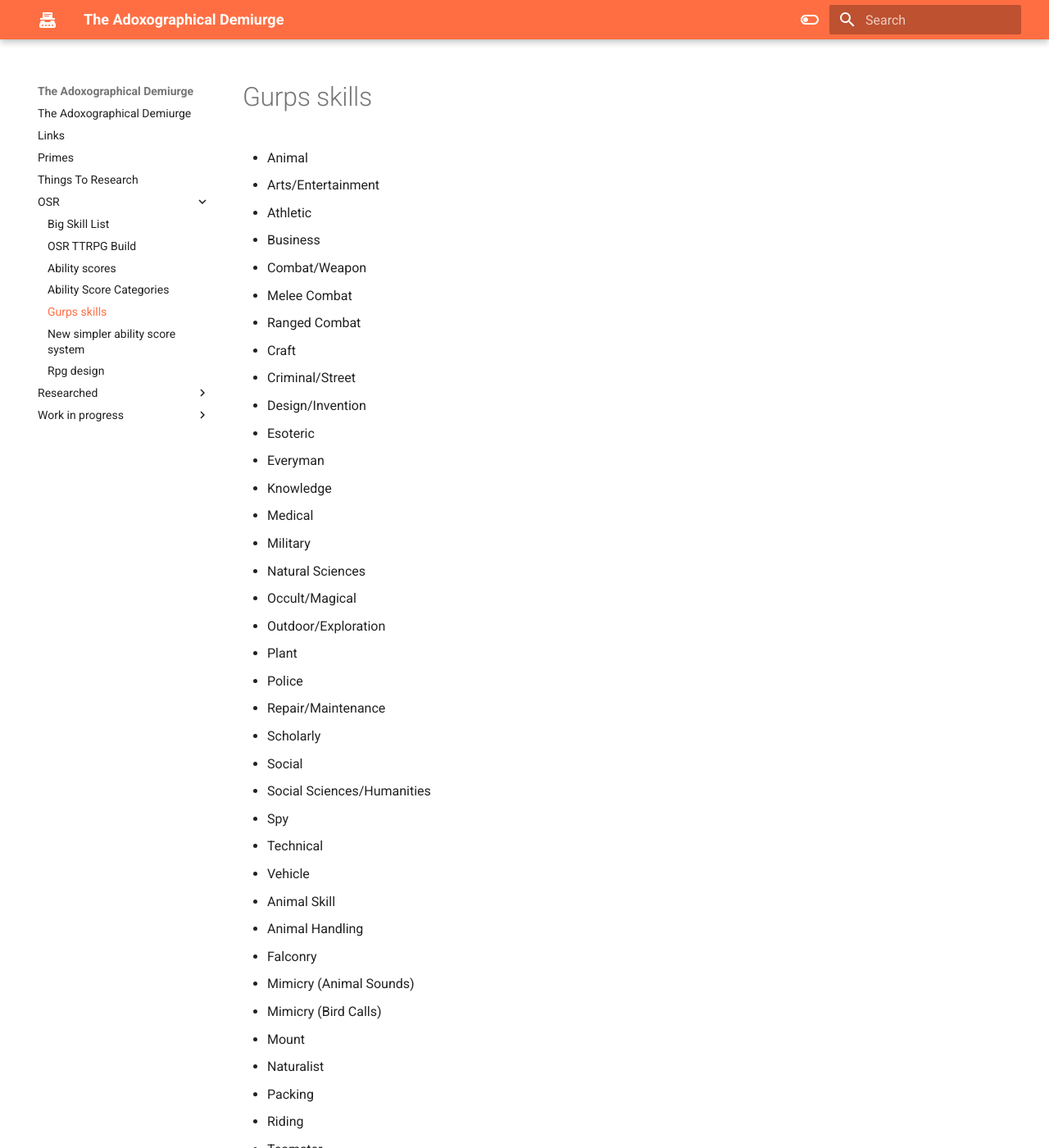
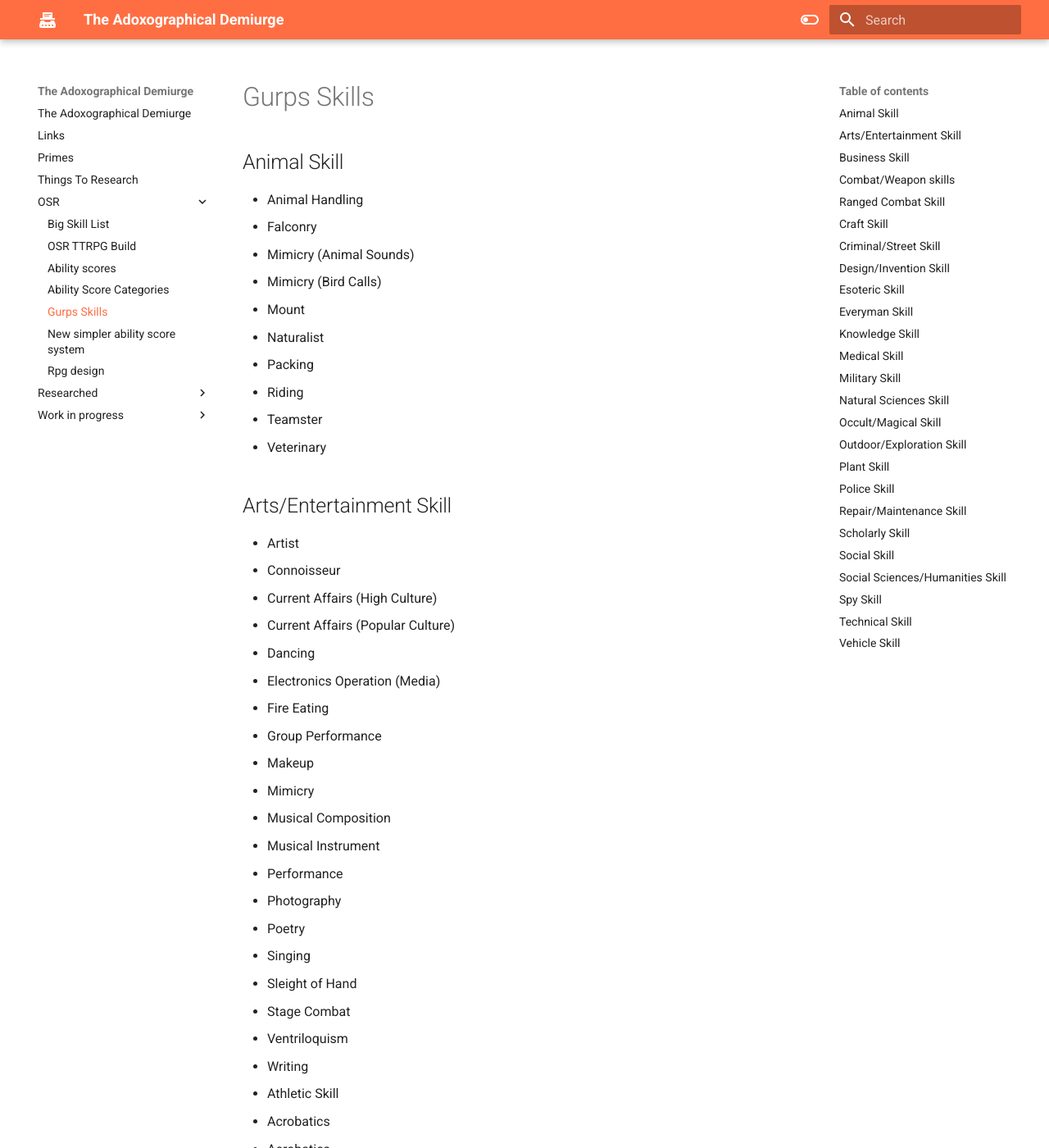
Before and after one commit to madlogmay/adoxographical_demiurge, an MkDocs documentation site: the page built from docs/OSR/gurps_skills.md, in a window 1280 px wide and 1400 px high. Shown: the whole window at 82% size. Built offline with MkDocs 1.6.1 and Material for MkDocs 9.7.7, drawn with Linux system fonts in a browser that asks for light colours.

Commit message:
Update gurps_skills.md

```diff
--- a/docs/OSR/gurps_skills.md
+++ b/docs/OSR/gurps_skills.md
@@ -1,32 +1,6 @@
-- Animal
-- Arts/Entertainment
-- Athletic
-- Business
-- Combat/Weapon
-- Melee Combat
-- Ranged Combat
-- Craft
-- Criminal/Street
-- Design/Invention
-- Esoteric
-- Everyman
-- Knowledge
-- Medical
-- Military
-- Natural Sciences
-- Occult/Magical
-- Outdoor/Exploration
-- Plant
-- Police
-- Repair/Maintenance
-- Scholarly
-- Social
-- Social Sciences/Humanities
-- Spy
-- Technical
-- Vehicle
+# Gurps Skills
 
-- Animal Skill
+## Animal Skill
 - Animal Handling
 - Falconry
 - Mimicry (Animal Sounds)
@@ -38,7 +12,7 @@
 - Teamster
 - Veterinary
 
-- Arts/Entertainment Skill
+## Arts/Entertainment Skill
 - Artist
 - Connoisseur
 - Current Affairs (High Culture)
@@ -82,7 +56,7 @@
 - Swimming
 - Throwing
 
-- Business Skill
+## Business Skill
 - Accounting
 - Administration
 - Current Affairs (Business)
@@ -97,7 +71,7 @@
 - Public Speaking
 - Savoir-Faire (High Society)
 
-- Combat/Weapon skills
+## Combat/Weapon skills
 - Melee Combat Skill
 - Axe/Mace
 - Boxing
@@ -135,7 +109,7 @@
 - Whip
 - Wrestling
 
-- Ranged Combat Skill
+## Ranged Combat Skill
 - Artillery
 - Beam Weapons
 - Blowpipe
@@ -155,7 +129,7 @@
 - Throwing Art
 - Thrown Weapon
 
-- Craft Skill
+## Craft Skill
 - Artist (Pottery)
 - Artist (Sculpting)
 - Artist (Woodworking)
@@ -166,7 +140,7 @@
 - Masonry
 - Smith
 
-- Criminal/Street Skill
+## Criminal/Street Skill
 - Carousing
 - Climbing
 - Computer Hacking
@@ -197,7 +171,7 @@
 - Traps
 - Urban Survival
 
-- Design/Invention Skill
+## Design/Invention Skill
 - Architecture
 - BioengineeringTL
 - Computer Programming
@@ -205,7 +179,7 @@
 - Pharmacy
 - Weird Science
 
-- Esoteric Skill
+## Esoteric Skill
 - Autohypnosis
 - Blind Fighting
 - Body Control
@@ -232,7 +206,7 @@
 - Throwing Art
 - Zen Archery
 
-- Everyman Skill
+## Everyman Skill
 - Area Knowledge
 - Computer Operation
 - Cooking
@@ -243,7 +217,7 @@
 - Typing
 - Weather Sense
 
-- Knowledge Skill
+## Knowledge Skill
 - Area Knowledge
 - Connoisseur
 - Current Affairs
@@ -254,7 +228,7 @@
 - Professional Skill
 - Savoir-Faire
 
-- Medical Skill
+## Medical Skill
 - Diagnosis
 - Electronics Operation (Medical)
 - Esoteric Medicine
@@ -268,7 +242,7 @@
 - Surgery
 - Veterinary
 
-- Military Skill
+## Military Skill
 - Armoury
 - Brain Hacking
 - Brainwashing
@@ -293,7 +267,7 @@
 - Tactics
 - Traps
 
-- Natural Sciences Skill
+## Natural Sciences Skill
 - Alchemy
 - Astronomy
 - Biology
@@ -310,7 +284,7 @@
 - Physics
 - Physiology
 
-- Occult/Magical Skill
+## Occult/Magical Skill
 - Alchemy
 - Exorcism
 - Expert Skill (Psionics)
@@ -324,7 +298,7 @@
 - Symbol Drawing
 - Thaumatology
 
-- Outdoor/Exploration Skill
+## Outdoor/Exploration Skill
 - Camouflage
 - Cartography
 - Climbing
@@ -343,7 +317,7 @@
 - Tracking
 - Weather Sense
 
-- Plant Skill
+## Plant Skill
 - Biology
 - Farming
 - Gardening
@@ -352,7 +326,7 @@
 - Paleontology (Paleobotany)
 - Pharmacy (Herbal)
 
-- Police Skill
+## Police Skill
 - Body Language
 - Criminology
 - Detect Lies
@@ -375,7 +349,7 @@
 - Tactics
 - Urban Survival
 
-- Repair/Maintenance Skill
+## Repair/Maintenance Skill
 - Armoury
 - Electrician
 - Electronics Repair
@@ -383,7 +357,7 @@
 - Machinist
 - Mechanic
 
-- Scholarly Skill
+## Scholarly Skill
 - Computer Operation
 - Expert Skill
 - Literature
@@ -394,7 +368,7 @@
 - Typing
 - Writing
 
-- Social Skill
+## Social Skill
 - Acting
 - Administration
 - Body Language
@@ -421,7 +395,7 @@
 - Streetwise
 - Teaching
 
-- Social Sciences/Humanities Skill
+## Social Sciences/Humanities Skill
 - Anthropology
 - Archaeology
 - Cartography
@@ -442,7 +416,7 @@
 - Sociology
 - Theology
 
-- Spy Skill
+## Spy Skill
 - Acting
 - Body Language
 - Brain Hacking
@@ -475,7 +449,7 @@
 - Smuggling
 - Stealth
 
-- Technical Skill
+## Technical Skill
 - Battlesuit
 - Computer Operation
 - Diving Suit
@@ -491,7 +465,7 @@
 - Scuba
 - Vacc Suit
 
-- Vehicle Skill
+## Vehicle Skill
 - Airshipman
 - Battlesuit
 - Bicycling
```
